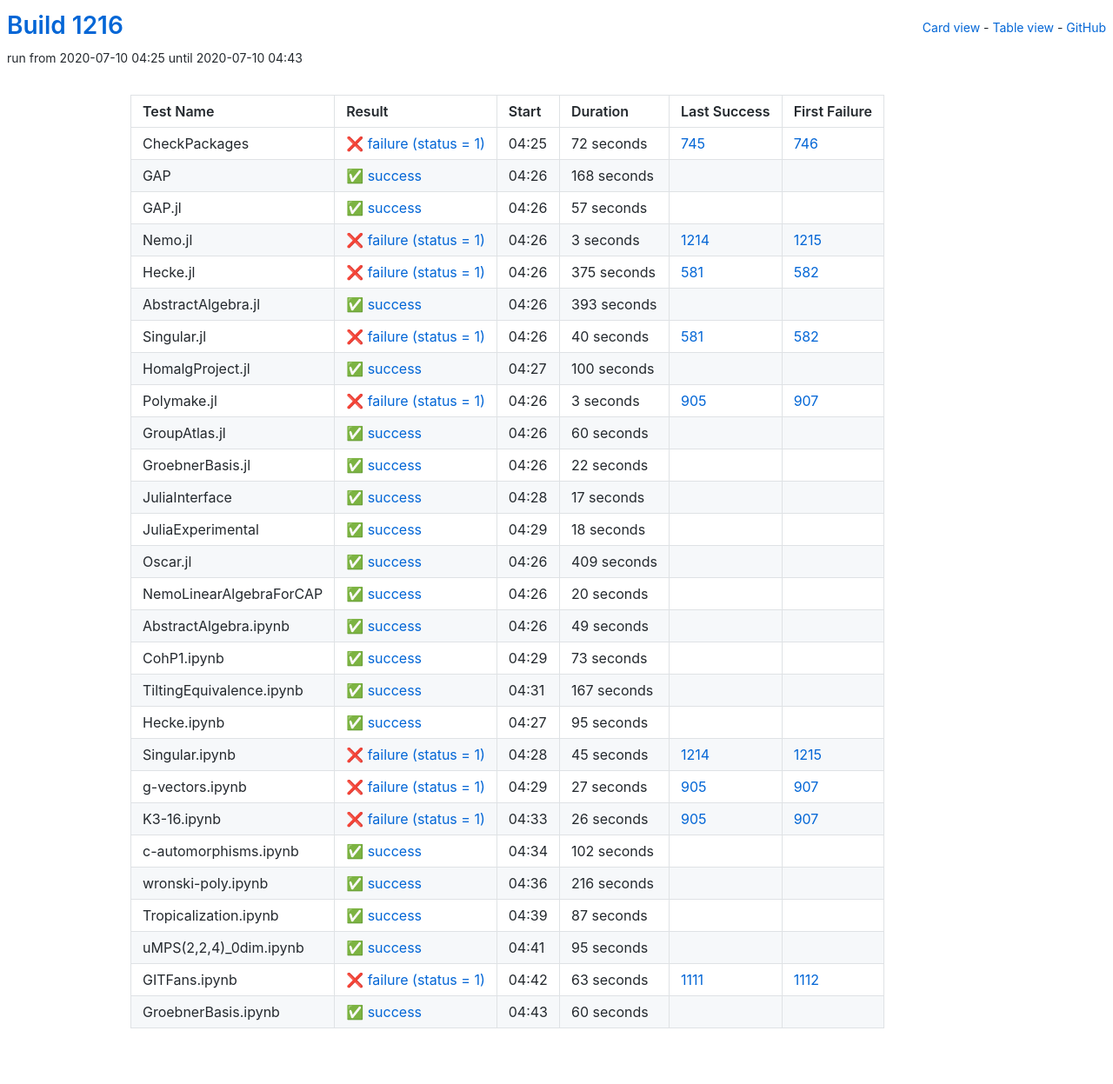
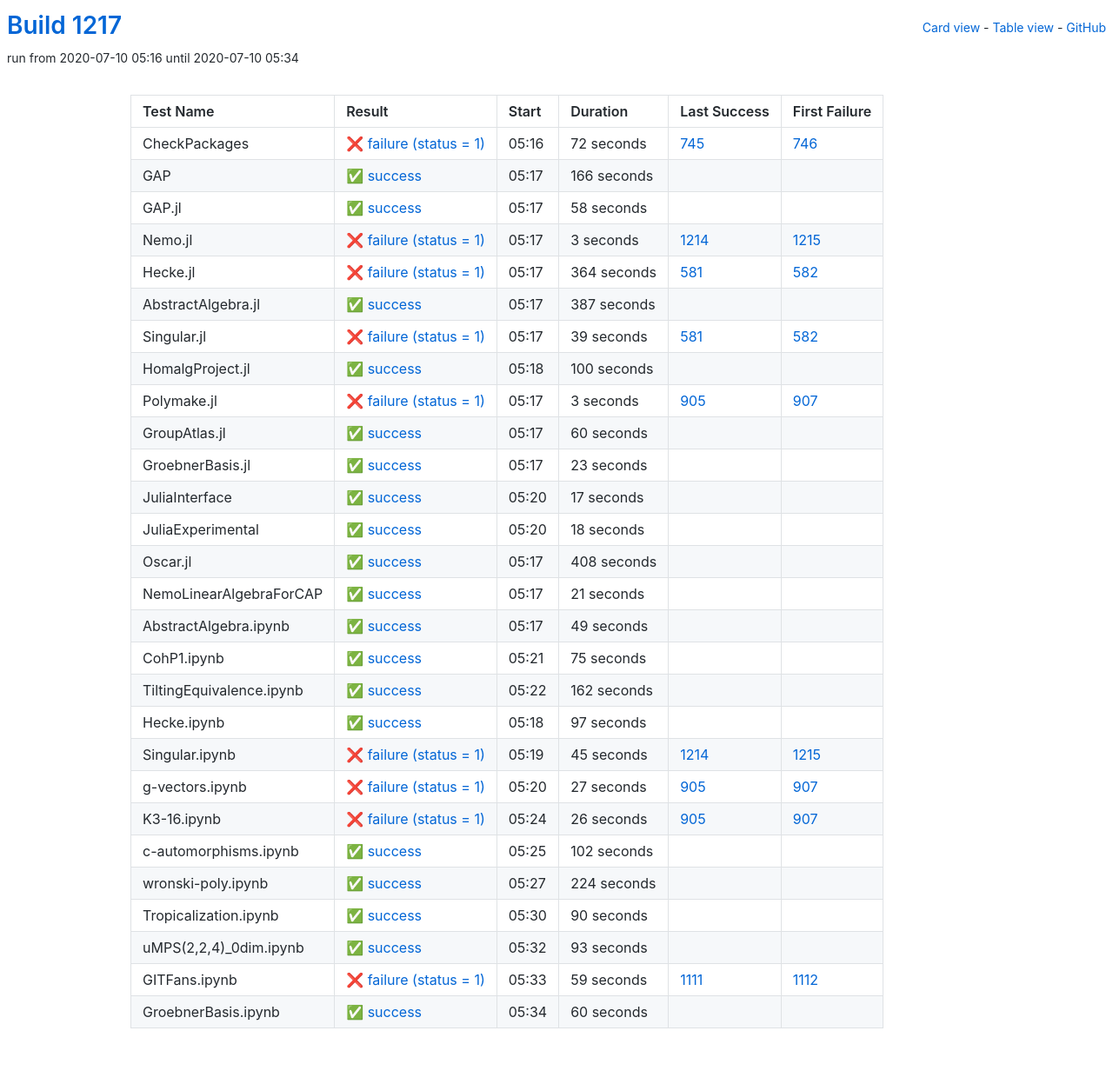
Before and after one commit to oscar-system/oscar-ci-status-1.4, a Jekyll site: the page built from table.html, in a window 1280 px wide. Shown: the whole page at 87% size. Built offline with Jekyll 4.4.1, drawn with Linux system fonts in a browser that asks for light colours.

Commit message:
Build #1217

```diff
--- a/_data/ci.yml
+++ b/_data/ci.yml
@@ -1,6 +1,6 @@
 ---
-build: 1216
-build_url: https://oscarci.mathematik.uni-kl.de/job/oscar-julia-1.4/1216/
+build: 1217
+build_url: https://oscarci.mathematik.uni-kl.de/job/oscar-julia-1.4/1217/
 job: oscar-julia-1.4
 organization: oscar-system
 repo: oscar-ci-status-1.4
@@ -8,8 +8,8 @@ repourl: https://github.com/oscar-system/oscar-ci-status-1.4
 tests:
 - name: CheckPackages
   id: checkpackages
-  log: https://oscarci.mathematik.uni-kl.de/job/oscar-julia-1.4/1216/artifact/logs/build-1216/CheckPackages.log
-  start: 2020-07-10 04:25
+  log: https://oscarci.mathematik.uni-kl.de/job/oscar-julia-1.4/1217/artifact/logs/build-1217/CheckPackages.log
+  start: 2020-07-10 05:16
   success: false
   exitcode: 1
   status: failure
@@ -20,32 +20,32 @@ tests:
   first_failure_url: https://oscarci.mathematik.uni-kl.de/job/oscar-julia-1.4/746/
 - name: GAP
   id: gap
-  log: https://oscarci.mathematik.uni-kl.de/job/oscar-julia-1.4/1216/artifact/logs/build-1216/GAP.log
-  start: 2020-07-10 04:26
+  log: https://oscarci.mathematik.uni-kl.de/job/oscar-julia-1.4/1217/artifact/logs/build-1217/GAP.log
+  start: 2020-07-10 05:17
   success: true
   exitcode: 0
   status: success
-  duration: 168
+  duration: 166
   last_success: false
   last_success_url:
   first_failure: false
   first_failure_url:
 - name: GAP.jl
   id: gap-jl
-  log: https://oscarci.mathematik.uni-kl.de/job/oscar-julia-1.4/1216/artifact/logs/build-1216/GAP.jl.log
-  start: 2020-07-10 04:26
+  log: https://oscarci.mathematik.uni-kl.de/job/oscar-julia-1.4/1217/artifact/logs/build-1217/GAP.jl.log
+  start: 2020-07-10 05:17
   success: true
   exitcode: 0
   status: success
-  duration: 57
+  duration: 58
   last_success: false
   last_success_url:
   first_failure: false
   first_failure_url:
 - name: Nemo.jl
   id: nemo-jl
-  log: https://oscarci.mathematik.uni-kl.de/job/oscar-julia-1.4/1216/artifact/logs/build-1216/Nemo.jl.log
-  start: 2020-07-10 04:26
+  log: https://oscarci.mathematik.uni-kl.de/job/oscar-julia-1.4/1217/artifact/logs/build-1217/Nemo.jl.log
+  start: 2020-07-10 05:17
   success: false
   exitcode: 1
   status: failure
@@ -56,44 +56,44 @@ tests:
   first_failure_url: https://oscarci.mathematik.uni-kl.de/job/oscar-julia-1.4/1215/
 - name: Hecke.jl
   id: hecke-jl
-  log: https://oscarci.mathematik.uni-kl.de/job/oscar-julia-1.4/1216/artifact/logs/build-1216/Hecke.jl.log
-  start: 2020-07-10 04:26
+  log: https://oscarci.mathematik.uni-kl.de/job/oscar-julia-1.4/1217/artifact/logs/build-1217/Hecke.jl.log
+  start: 2020-07-10 05:17
   success: false
   exitcode: 1
   status: failure
-  duration: 375
+  duration: 364
   last_success: 581
   last_success_url: https://oscarci.mathematik.uni-kl.de/job/oscar-julia-1.4/581/
   first_failure: 582
   first_failure_url: https://oscarci.mathematik.uni-kl.de/job/oscar-julia-1.4/582/
 - name: AbstractAlgebra.jl
   id: abstractalgebra-jl
-  log: https://oscarci.mathematik.uni-kl.de/job/oscar-julia-1.4/1216/artifact/logs/build-1216/AbstractAlgebra.jl.log
-  start: 2020-07-10 04:26
+  log: https://oscarci.mathematik.uni-kl.de/job/oscar-julia-1.4/1217/artifact/logs/build-1217/AbstractAlgebra.jl.log
+  start: 2020-07-10 05:17
   success: true
   exitcode: 0
   status: success
-  duration: 393
+  duration: 387
   last_success: false
   last_success_url:
   first_failure: false
   first_failure_url:
 - name: Singular.jl
   id: singular-jl
-  log: https://oscarci.mathematik.uni-kl.de/job/oscar-julia-1.4/1216/artifact/logs/build-1216/Singular.jl.log
-  start: 2020-07-10 04:26
+  log: https://oscarci.mathematik.uni-kl.de/job/oscar-julia-1.4/1217/artifact/logs/build-1217/Singular.jl.log
+  start: 2020-07-10 05:17
   success: false
   exitcode: 1
   status: failure
-  duration: 40
+  duration: 39
   last_success: 581
   last_success_url: https://oscarci.mathematik.uni-kl.de/job/oscar-julia-1.4/581/
   first_failure: 582
   first_failure_url: https://oscarci.mathematik.uni-kl.de/job/oscar-julia-1.4/582/
 - name: HomalgProject.jl
   id: homalgproject-jl
-  log: https://oscarci.mathematik.uni-kl.de/job/oscar-julia-1.4/1216/artifact/logs/build-1216/HomalgProject.jl.log
-  start: 2020-07-10 04:27
+  log: https://oscarci.mathematik.uni-kl.de/job/oscar-julia-1.4/1217/artifact/logs/build-1217/HomalgProject.jl.log
+  start: 2020-07-10 05:18
   success: true
   exitcode: 0
   status: success
@@ -104,8 +104,8 @@ tests:
   first_failure_url:
 - name: Polymake.jl
   id: polymake-jl
-  log: https://oscarci.mathematik.uni-kl.de/job/oscar-julia-1.4/1216/artifact/logs/build-1216/Polymake.jl.log
-  start: 2020-07-10 04:26
+  log: https://oscarci.mathematik.uni-kl.de/job/oscar-julia-1.4/1217/artifact/logs/build-1217/Polymake.jl.log
+  start: 2020-07-10 05:17
   success: false
   exitcode: 1
   status: failure
@@ -116,8 +116,8 @@ tests:
   first_failure_url: https://oscarci.mathematik.uni-kl.de/job/oscar-julia-1.4/907/
 - name: GroupAtlas.jl
   id: groupatlas-jl
-  log: https://oscarci.mathematik.uni-kl.de/job/oscar-julia-1.4/1216/artifact/logs/build-1216/GroupAtlas.jl.log
-  start: 2020-07-10 04:26
+  log: https://oscarci.mathematik.uni-kl.de/job/oscar-julia-1.4/1217/artifact/logs/build-1217/GroupAtlas.jl.log
+  start: 2020-07-10 05:17
   success: true
   exitcode: 0
   status: success
@@ -128,20 +128,20 @@ tests:
   first_failure_url:
 - name: GroebnerBasis.jl
   id: groebnerbasis-jl
-  log: https://oscarci.mathematik.uni-kl.de/job/oscar-julia-1.4/1216/artifact/logs/build-1216/GroebnerBasis.jl.log
-  start: 2020-07-10 04:26
+  log: https://oscarci.mathematik.uni-kl.de/job/oscar-julia-1.4/1217/artifact/logs/build-1217/GroebnerBasis.jl.log
+  start: 2020-07-10 05:17
   success: true
   exitcode: 0
   status: success
-  duration: 22
+  duration: 23
   last_success: false
   last_success_url:
   first_failure: false
   first_failure_url:
 - name: JuliaInterface
   id: juliainterface
-  log: https://oscarci.mathematik.uni-kl.de/job/oscar-julia-1.4/1216/artifact/logs/build-1216/JuliaInterface.log
-  start: 2020-07-10 04:28
+  log: https://oscarci.mathematik.uni-kl.de/job/oscar-julia-1.4/1217/artifact/logs/build-1217/JuliaInterface.log
+  start: 2020-07-10 05:20
   success: true
   exitcode: 0
   status: success
@@ -152,8 +152,8 @@ tests:
   first_failure_url:
 - name: JuliaExperimental
   id: juliaexperimental
-  log: https://oscarci.mathematik.uni-kl.de/job/oscar-julia-1.4/1216/artifact/logs/build-1216/JuliaExperimental.log
-  start: 2020-07-10 04:29
+  log: https://oscarci.mathematik.uni-kl.de/job/oscar-julia-1.4/1217/artifact/logs/build-1217/JuliaExperimental.log
+  start: 2020-07-10 05:20
   success: true
   exitcode: 0
   status: success
@@ -164,32 +164,32 @@ tests:
   first_failure_url:
 - name: Oscar.jl
   id: oscar-jl
-  log: https://oscarci.mathematik.uni-kl.de/job/oscar-julia-1.4/1216/artifact/logs/build-1216/Oscar.jl.log
-  start: 2020-07-10 04:26
+  log: https://oscarci.mathematik.uni-kl.de/job/oscar-julia-1.4/1217/artifact/logs/build-1217/Oscar.jl.log
+  start: 2020-07-10 05:17
   success: true
   exitcode: 0
   status: success
-  duration: 409
+  duration: 408
   last_success: false
   last_success_url:
   first_failure: false
   first_failure_url:
 - name: NemoLinearAlgebraForCAP
   id: nemolinearalgebraforcap
-  log: https://oscarci.mathematik.uni-kl.de/job/oscar-julia-1.4/1216/artifact/logs/build-1216/NemoLinearAlgebraForCAP.log
-  start: 2020-07-10 04:26
+  log: https://oscarci.mathematik.uni-kl.de/job/oscar-julia-1.4/1217/artifact/logs/build-1217/NemoLinearAlgebraForCAP.log
+  start: 2020-07-10 05:17
   success: true
   exitcode: 0
   status: success
-  duration: 20
+  duration: 21
   last_success: false
   last_success_url:
   first_failure: false
   first_failure_url:
 - name: AbstractAlgebra.ipynb
   id: abstractalgebra-ipynb
-  log: https://oscarci.mathematik.uni-kl.de/job/oscar-julia-1.4/1216/artifact/logs/build-1216/AbstractAlgebra.ipynb.log
-  start: 2020-07-10 04:26
+  log: https://oscarci.mathematik.uni-kl.de/job/oscar-julia-1.4/1217/artifact/logs/build-1217/AbstractAlgebra.ipynb.log
+  start: 2020-07-10 05:17
   success: true
   exitcode: 0
   status: success
@@ -200,44 +200,44 @@ tests:
   first_failure_url:
 - name: CohP1.ipynb
   id: cohp1-ipynb
-  log: https://oscarci.mathematik.uni-kl.de/job/oscar-julia-1.4/1216/artifact/logs/build-1216/CohP1.ipynb.log
-  start: 2020-07-10 04:29
+  log: https://oscarci.mathematik.uni-kl.de/job/oscar-julia-1.4/1217/artifact/logs/build-1217/CohP1.ipynb.log
+  start: 2020-07-10 05:21
   success: true
   exitcode: 0
   status: success
-  duration: 73
+  duration: 75
   last_success: false
   last_success_url:
   first_failure: false
   first_failure_url:
 - name: TiltingEquivalence.ipynb
   id: tiltingequivalence-ipynb
-  log: https://oscarci.mathematik.uni-kl.de/job/oscar-julia-1.4/1216/artifact/logs/build-1216/TiltingEquivalence.ipynb.log
-  start: 2020-07-10 04:31
+  log: https://oscarci.mathematik.uni-kl.de/job/oscar-julia-1.4/1217/artifact/logs/build-1217/TiltingEquivalence.ipynb.log
+  start: 2020-07-10 05:22
   success: true
   exitcode: 0
   status: success
-  duration: 167
+  duration: 162
   last_success: false
   last_success_url:
   first_failure: false
   first_failure_url:
 - name: Hecke.ipynb
   id: hecke-ipynb
-  log: https://oscarci.mathematik.uni-kl.de/job/oscar-julia-1.4/1216/artifact/logs/build-1216/Hecke.ipynb.log
-  start: 2020-07-10 04:27
+  log: https://oscarci.mathematik.uni-kl.de/job/oscar-julia-1.4/1217/artifact/logs/build-1217/Hecke.ipynb.log
+  start: 2020-07-10 05:18
   success: true
   exitcode: 0
   status: success
-  duration: 95
+  duration: 97
   last_success: false
   last_success_url:
   first_failure: false
   first_failure_url:
 - name: Singular.ipynb
   id: singular-ipynb
-  log: https://oscarci.mathematik.uni-kl.de/job/oscar-julia-1.4/1216/artifact/logs/build-1216/Singular.ipynb.log
-  start: 2020-07-10 04:28
+  log: https://oscarci.mathematik.uni-kl.de/job/oscar-julia-1.4/1217/artifact/logs/build-1217/Singular.ipynb.log
+  start: 2020-07-10 05:19
   success: false
   exitcode: 1
   status: failure
@@ -248,8 +248,8 @@ tests:
   first_failure_url: https://oscarci.mathematik.uni-kl.de/job/oscar-julia-1.4/1215/
 - name: g-vectors.ipynb
   id: g-vectors-ipynb
-  log: https://oscarci.mathematik.uni-kl.de/job/oscar-julia-1.4/1216/artifact/logs/build-1216/g-vectors.ipynb.log
-  start: 2020-07-10 04:29
+  log: https://oscarci.mathematik.uni-kl.de/job/oscar-julia-1.4/1217/artifact/logs/build-1217/g-vectors.ipynb.log
+  start: 2020-07-10 05:20
   success: false
   exitcode: 1
   status: failure
@@ -260,8 +260,8 @@ tests:
   first_failure_url: https://oscarci.mathematik.uni-kl.de/job/oscar-julia-1.4/907/
 - name: K3-16.ipynb
   id: k3-16-ipynb
-  log: https://oscarci.mathematik.uni-kl.de/job/oscar-julia-1.4/1216/artifact/logs/build-1216/K3-16.ipynb.log
-  start: 2020-07-10 04:33
+  log: https://oscarci.mathematik.uni-kl.de/job/oscar-julia-1.4/1217/artifact/logs/build-1217/K3-16.ipynb.log
+  start: 2020-07-10 05:24
   success: false
   exitcode: 1
   status: failure
@@ -272,8 +272,8 @@ tests:
   first_failure_url: https://oscarci.mathematik.uni-kl.de/job/oscar-julia-1.4/907/
 - name: c-automorphisms.ipynb
   id: c-automorphisms-ipynb
-  log: https://oscarci.mathematik.uni-kl.de/job/oscar-julia-1.4/1216/artifact/logs/build-1216/c-automorphisms.ipynb.log
-  start: 2020-07-10 04:34
+  log: https://oscarci.mathematik.uni-kl.de/job/oscar-julia-1.4/1217/artifact/logs/build-1217/c-automorphisms.ipynb.log
+  start: 2020-07-10 05:25
   success: true
   exitcode: 0
   status: success
@@ -284,56 +284,56 @@ tests:
   first_failure_url:
 - name: wronski-poly.ipynb
   id: wronski-poly-ipynb
-  log: https://oscarci.mathematik.uni-kl.de/job/oscar-julia-1.4/1216/artifact/logs/build-1216/wronski-poly.ipynb.log
-  start: 2020-07-10 04:36
+  log: https://oscarci.mathematik.uni-kl.de/job/oscar-julia-1.4/1217/artifact/logs/build-1217/wronski-poly.ipynb.log
+  start: 2020-07-10 05:27
   success: true
   exitcode: 0
   status: success
-  duration: 216
+  duration: 224
   last_success: false
   last_success_url:
   first_failure: false
   first_failure_url:
 - name: Tropicalization.ipynb
   id: tropicalization-ipynb
-  log: https://oscarci.mathematik.uni-kl.de/job/oscar-julia-1.4/1216/artifact/logs/build-1216/Tropicalization.ipynb.log
-  start: 2020-07-10 04:39
+  log: https://oscarci.mathematik.uni-kl.de/job/oscar-julia-1.4/1217/artifact/logs/build-1217/Tropicalization.ipynb.log
+  start: 2020-07-10 05:30
   success: true
   exitcode: 0
   status: success
-  duration: 87
+  duration: 90
   last_success: false
   last_success_url:
   first_failure: false
   first_failure_url:
 - name: uMPS(2,2,4)_0dim.ipynb
   id: umps-2-2-4-0dim-ipynb
-  log: https://oscarci.mathematik.uni-kl.de/job/oscar-julia-1.4/1216/artifact/logs/build-1216/uMPS-2-2-4-_0dim.ipynb.log
-  start: 2020-07-10 04:41
+  log: https://oscarci.mathematik.uni-kl.de/job/oscar-julia-1.4/1217/artifact/logs/build-1217/uMPS-2-2-4-_0dim.ipynb.log
+  start: 2020-07-10 05:32
   success: true
   exitcode: 0
   status: success
-  duration: 95
+  duration: 93
   last_success: false
   last_success_url:
   first_failure: false
   first_failure_url:
 - name: GITFans.ipynb
   id: gitfans-ipynb
-  log: https://oscarci.mathematik.uni-kl.de/job/oscar-julia-1.4/1216/artifact/logs/build-1216/GITFans.ipynb.log
-  start: 2020-07-10 04:42
+  log: https://oscarci.mathematik.uni-kl.de/job/oscar-julia-1.4/1217/artifact/logs/build-1217/GITFans.ipynb.log
+  start: 2020-07-10 05:33
   success: false
   exitcode: 1
   status: failure
-  duration: 63
+  duration: 59
   last_success: 1111
   last_success_url: https://oscarci.mathematik.uni-kl.de/job/oscar-julia-1.4/1111/
   first_failure: 1112
   first_failure_url: https://oscarci.mathematik.uni-kl.de/job/oscar-julia-1.4/1112/
 - name: GroebnerBasis.ipynb
   id: groebnerbasis-ipynb
-  log: https://oscarci.mathematik.uni-kl.de/job/oscar-julia-1.4/1216/artifact/logs/build-1216/GroebnerBasis.ipynb.log
-  start: 2020-07-10 04:43
+  log: https://oscarci.mathematik.uni-kl.de/job/oscar-julia-1.4/1217/artifact/logs/build-1217/GroebnerBasis.ipynb.log
+  start: 2020-07-10 05:34
   success: true
   exitcode: 0
   status: success
```
Also changed, not shown: README.md.
